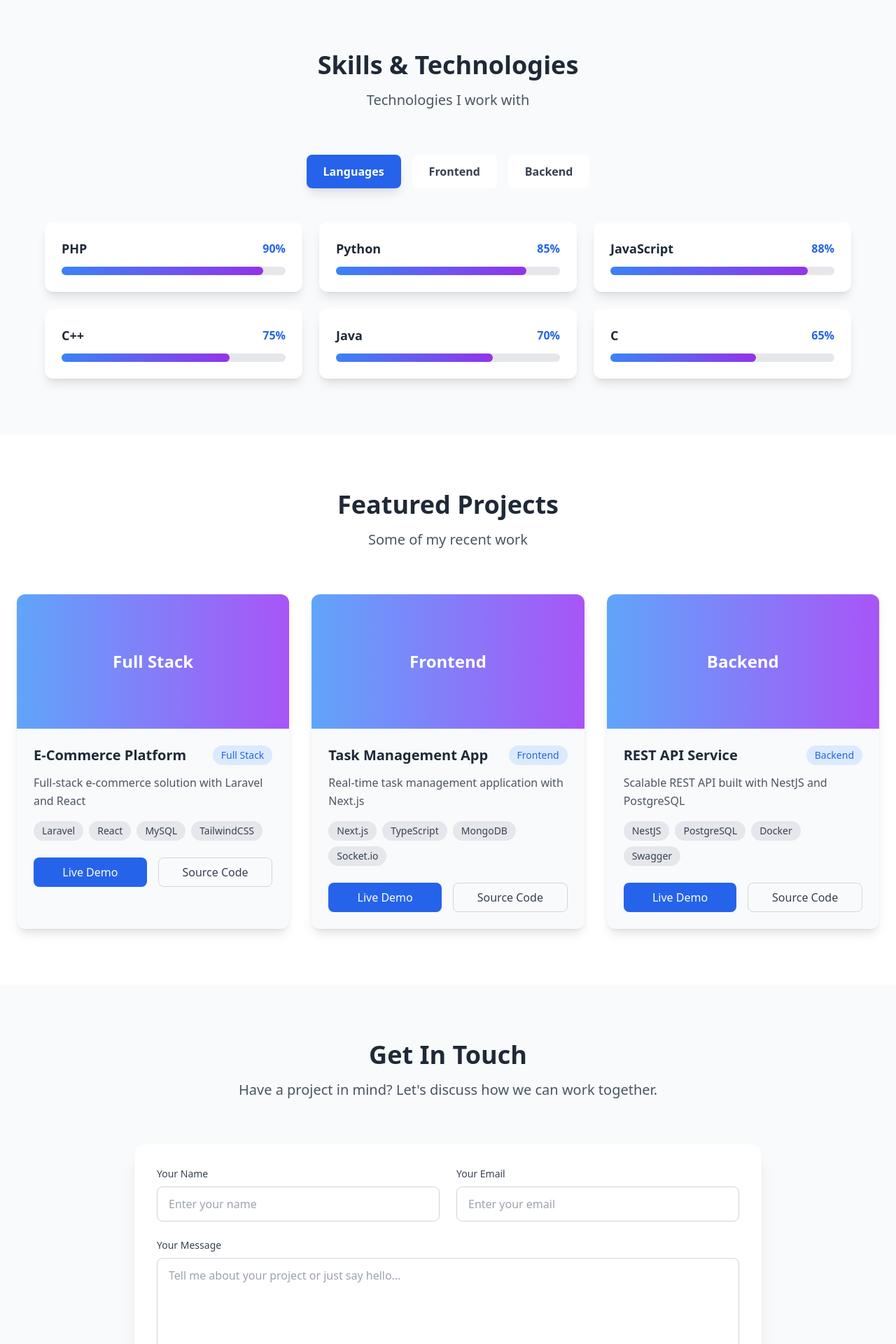
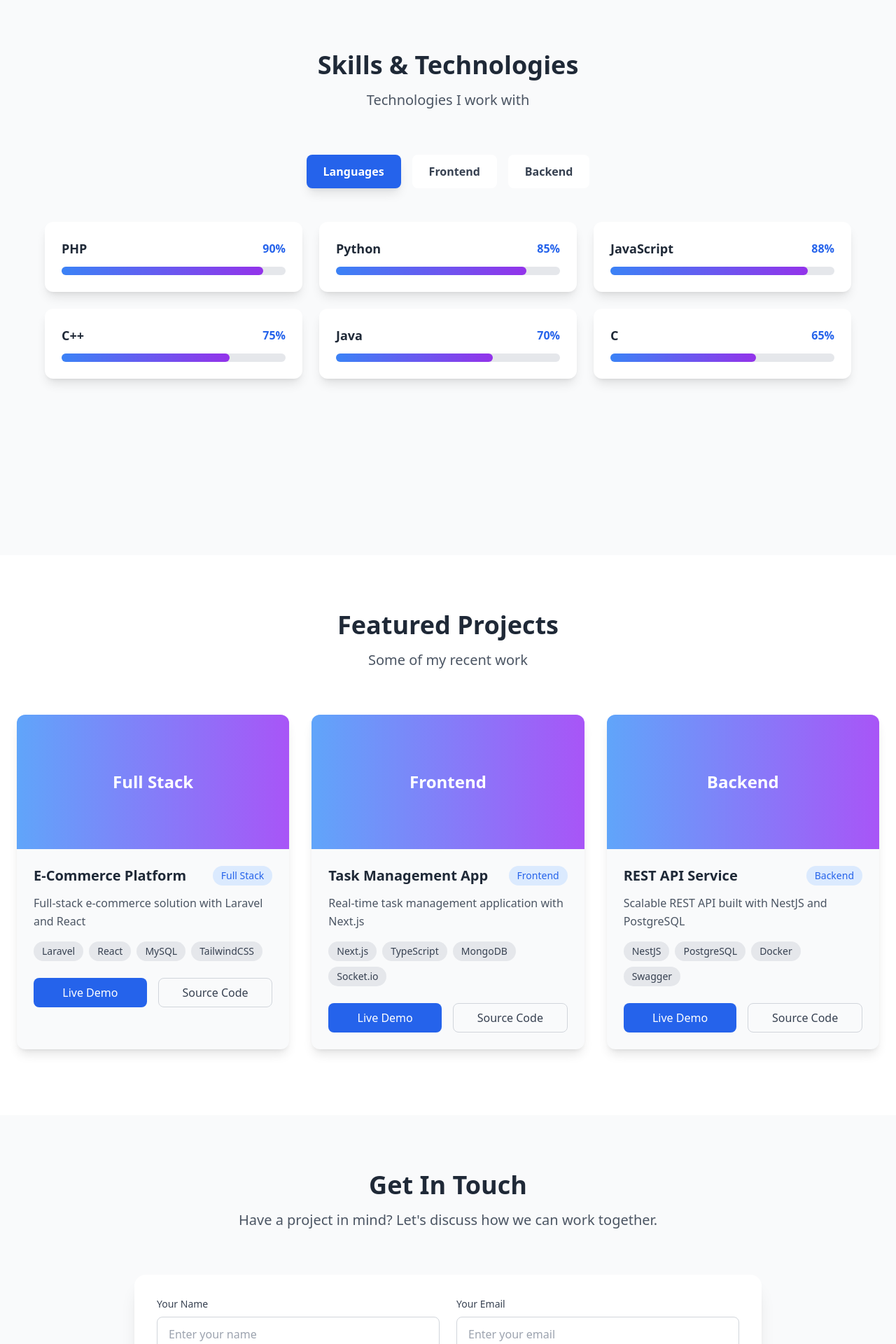
Before and after one commit to smsultan76/portfolio, a Next.js app: page / in a window 1280 px wide. Shown: the part 880-2800 px from the top of the page at 70% size. Built offline with nearby package versions, Linux system fonts and the light colour scheme.

Commit message:
update screen size properly

```diff
--- a/app/components/Contact.tsx
+++ b/app/components/Contact.tsx
@@ -25,7 +25,7 @@ export default function Contact() {
   };
 
   return (
-    <section id="contact" className="py-20 bg-gray-50 dark:bg-gray-800 transition-colors duration-300">
+    <section id="contact" className="min-h-screen py-20 bg-gray-50 dark:bg-gray-800 transition-colors duration-300">
       <div className="container mx-auto px-6">
         <div className="max-w-4xl mx-auto">
           <div className="text-center mb-16 slide-up">
--- a/app/components/Projects.tsx
+++ b/app/components/Projects.tsx
@@ -22,7 +22,7 @@ const projects = [
 
 export default function Projects() {
   return (
-    <section id="projects" className="py-20 bg-white dark:bg-gray-900 transition-colors duration-300">
+    <section id="projects" className="min-h-screen py-20 bg-white dark:bg-gray-900 transition-colors duration-300">
       <div className="container mx-auto px-6">
         <div className="text-center mb-16 slide-up">
           <h2 className="text-4xl font-bold text-gray-800 dark:text-white mb-4">Featured Projects</h2>
--- a/app/components/Skills.tsx
+++ b/app/components/Skills.tsx
@@ -28,7 +28,7 @@ export default function Skills() {
   const [activeCategory, setActiveCategory] = useState<'languages' | 'frontend' | 'backend'>('languages');
 
   return (
-    <section id="skills" className="py-20 bg-gray-50 dark:bg-gray-800 transition-colors duration-300">
+    <section id="skills" className="min-h-screen py-20 bg-gray-50 dark:bg-gray-800 transition-colors duration-300">
       <div className="container mx-auto px-6">
         <div className="text-center mb-16 slide-up">
           <h2 className="text-4xl font-bold text-gray-800 dark:text-white mb-4">Skills & Technologies</h2>
```
